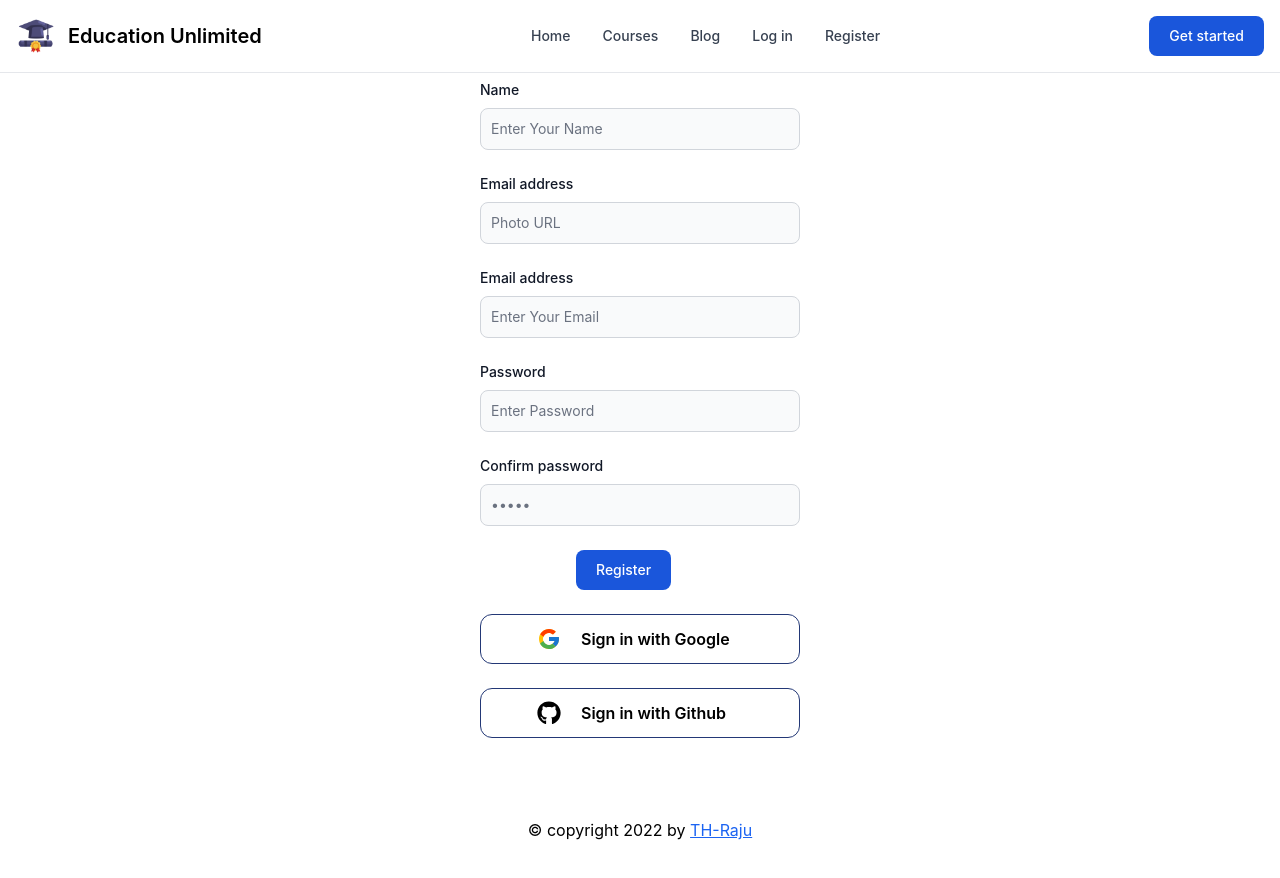
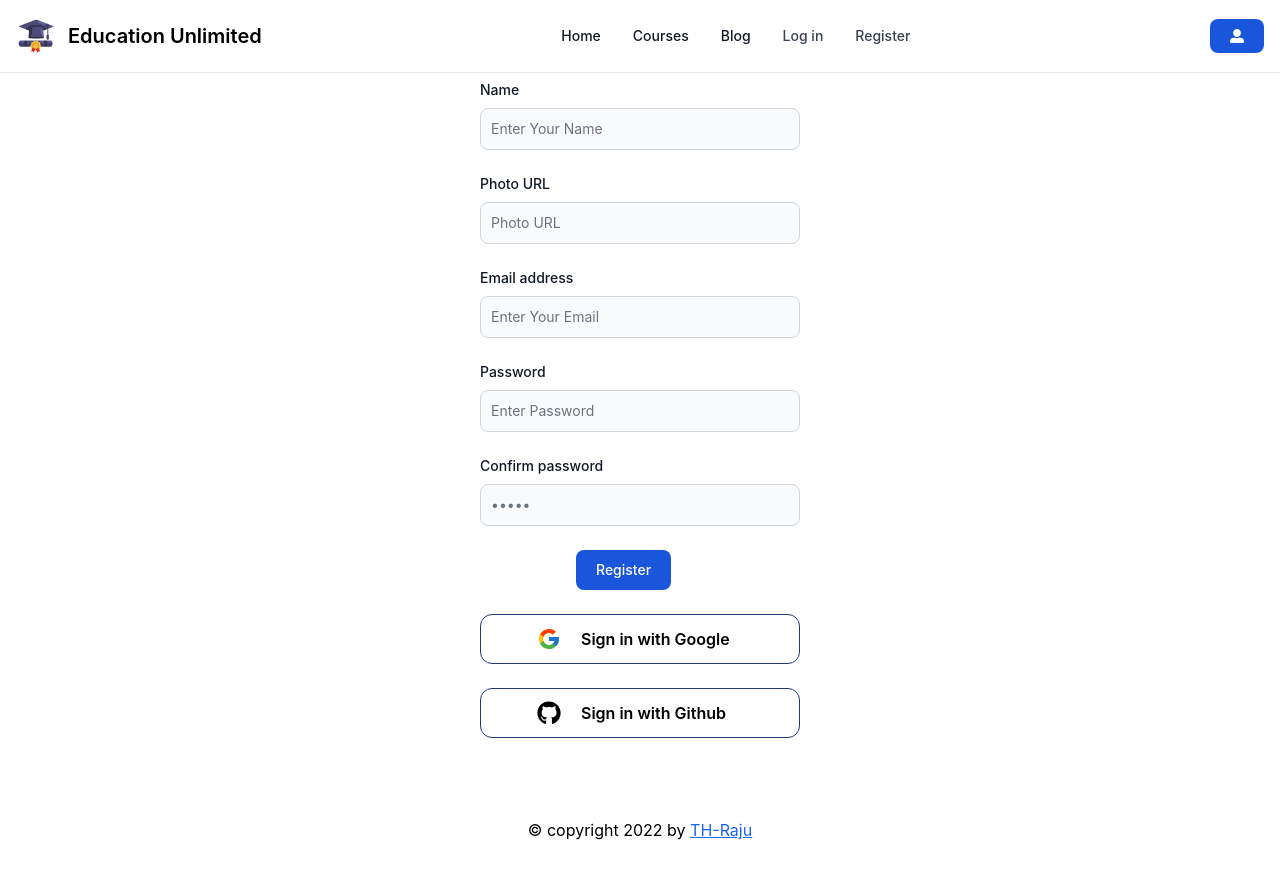
Before and after one commit to TH-Raju/project_education_unlimited_client_side, a React (Create React App) app: page /register in a window 1280 px wide. Shown: the top 878 px of the page. Built offline with nearby package versions, Linux system fonts and the light colour scheme; no server answers.

Commit message:
user name and pic added

```diff
--- a/src/components/Register.jsx
+++ b/src/components/Register.jsx
@@ -12,7 +12,9 @@ const Register = () => {
         const form = event.target;
         const email = form.email.value;
         const password = form.password.value;
-        console.log(email, password);
+        const name = form.name.value;
+        const photo = form.photoUrl.value;
+        // console.log(email, password);
 
         createUser(email, password)
             .then(result => {
@@ -22,10 +24,10 @@ const Register = () => {
             })
             .catch(error => {
                 console.log(error);
-            })
-
+            });
 
     }
+
     return (
         <div>
             <form className='w-80 mx-auto' onSubmit={handleSubmit}>
@@ -34,7 +36,7 @@ const Register = () => {
                     <input type="name" id="name" name='name' className="bg-gray-50 border border-gray-300 text-gray-900 text-sm rounded-lg focus:ring-blue-500 focus:border-blue-500 block w-full p-2.5 dark:bg-gray-700 dark:border-gray-600 dark:placeholder-gray-400 dark:text-white dark:focus:ring-blue-500 dark:focus:border-blue-500" placeholder="Enter Your Name" required />
                 </div>
                 <div className="mb-6">
-                    <label htmlFor="text" className="block mb-2 text-sm font-medium text-gray-900 dark:text-gray-300">Email address</label>
+                    <label htmlFor="text" className="block mb-2 text-sm font-medium text-gray-900 dark:text-gray-300">Photo URL</label>
                     <input type="text" id="text" name='photoUrl' className="bg-gray-50 border border-gray-300 text-gray-900 text-sm rounded-lg focus:ring-blue-500 focus:border-blue-500 block w-full p-2.5 dark:bg-gray-700 dark:border-gray-600 dark:placeholder-gray-400 dark:text-white dark:focus:ring-blue-500 dark:focus:border-blue-500" placeholder="Photo URL" required />
                 </div>
                 <div className="mb-6">
--- a/src/components/Shared/Header.jsx
+++ b/src/components/Shared/Header.jsx
@@ -1,16 +1,26 @@
-import React, { useContext } from 'react';
+import React, { useContext, useState } from 'react';
 import { Link } from 'react-router-dom';
 import { AuthContext } from '../../context/AuthProvider';
 import logo from '../../image/education.png'
+import { FaUserAlt } from 'react-icons/fa';
+
+
+
+
 
 const Header = () => {
     const { user, logOut } = useContext(AuthContext);
 
+    console.log(user)
+    let [open, setOpen] = useState(true)
+    let [errors, setError] = useState('');
+
     const handleLogOut = () => {
         logOut()
             .then(() => { })
-            .catch(error => console.error(error))
+            .catch(error => setError(error))
     }
+
     return (
         <div>
             <nav className="bg-white mb-20 px-2 sm:px-4 py-2.5 dark:bg-gray-900 fixed w-full z-20 top-0 left-0 border-b border-gray-200 dark:border-gray-600">
@@ -20,32 +30,48 @@ const Header = () => {
                         <span className="self-center text-xl font-semibold whitespace-nowrap dark:text-white">Education Unlimited</span>
                     </Link>
                     <div className="flex md:order-2">
-                        <button type="button" className="text-white bg-blue-700 hover:bg-blue-800 focus:ring-4 focus:outline-none focus:ring-blue-300 font-medium rounded-lg text-sm px-5 py-2.5 text-center mr-3 md:mr-0 dark:bg-blue-600 dark:hover:bg-blue-700 dark:focus:ring-blue-800">Get started</button>
-                        <button data-collapse-toggle="navbar-sticky" type="button" className="inline-flex items-center p-2 text-sm text-gray-500 rounded-lg md:hidden hover:bg-gray-100 focus:outline-none focus:ring-2 focus:ring-gray-200 dark:text-gray-400 dark:hover:bg-gray-700 dark:focus:ring-gray-600" aria-controls="navbar-sticky" aria-expanded="false">
-                            <span className="sr-only">Open main menu</span>
+                        <button type="button" className="text-white bg-blue-700 hover:bg-blue-800 focus:ring-4 focus:outline-none focus:ring-blue-300 font-medium rounded-lg text-sm px-5 py-2.5 text-center mr-3 md:mr-0 dark:bg-blue-600 dark:hover:bg-blue-700 dark:focus:ring-blue-800">{user?.photoURL ? <img src={user.photoURL} alt="" /> : <FaUserAlt />}</button>
+                        <button onClick={() => setOpen(!open)} data-collapse-toggle="navbar-sticky" type="button" className="inline-flex items-center p-2 text-sm text-gray-500 rounded-lg md:hidden hover:bg-gray-100 focus:outline-none focus:ring-2 focus:ring-gray-200 dark:text-gray-400 dark:hover:bg-gray-700 dark:focus:ring-gray-600" aria-controls="navbar-sticky" aria-expanded="true">
                             <svg className="w-6 h-6" aria-hidden="true" fill="currentColor" viewBox="0 0 20 20" xmlns="http://www.w3.org/2000/svg"><path fillRule="evenodd" d="M3 5a1 1 0 011-1h12a1 1 0 110 2H4a1 1 0 01-1-1zM3 10a1 1 0 011-1h12a1 1 0 110 2H4a1 1 0 01-1-1zM3 15a1 1 0 011-1h12a1 1 0 110 2H4a1 1 0 01-1-1z" clipRule="evenodd"></path></svg>
                         </button>
                     </div>
-                    <div className="hidden justify-between items-center w-full md:flex md:w-auto md:order-1" id="navbar-sticky">
+                    <div className={`${open ? 'hidden' : 'block'} justify-between items-center w-full md:flex md:w-auto md:order-1`} id="navbar-sticky">
                         <ul className="flex flex-col p-4 mt-4 bg-gray-50 rounded-lg border border-gray-100 md:flex-row md:space-x-8 md:mt-0 md:text-sm md:font-medium md:border-0 md:bg-white dark:bg-gray-800 md:dark:bg-gray-900 dark:border-gray-700">
                             <li>
-                                <Link to="/home" className="block py-2 pr-4 pl-3 text-gray-700 rounded hover:bg-gray-100 md:hover:bg-transparent md:hover:text-blue-700 md:p-0 md:dark:hover:text-white dark:text-gray-400 dark:hover:bg-gray-700 dark:hover:text-white md:dark:hover:bg-transparent dark:border-gray-700">Home</Link>
+                                <Link to="/home" className="block py-2 pr-4 pl-3 text-gray-900 rounded hover:bg-gray-100 md:hover:bg-transparent md:hover:text-blue-700 md:p-0 md:dark:hover:text-white dark:text-gray-400 dark:hover:bg-gray-700 dark:hover:text-white md:dark:hover:bg-transparent dark:border-gray-700">Home</Link>
                             </li>
                             <li>
-                                <Link to="/courses" className="block py-2 pr-4 pl-3 text-gray-700 rounded hover:bg-gray-100 md:hover:bg-transparent md:hover:text-blue-700 md:p-0 md:dark:hover:text-white dark:text-gray-400 dark:hover:bg-gray-700 dark:hover:text-white md:dark:hover:bg-transparent dark:border-gray-700">Courses</Link>
+                                <Link to="/courses" className="block py-2 pr-4 pl-3 text-gray-900 rounded hover:bg-gray-100 md:hover:bg-transparent md:hover:text-blue-700 md:p-0 md:dark:hover:text-white dark:text-gray-400 dark:hover:bg-gray-700 dark:hover:text-white md:dark:hover:bg-transparent dark:border-gray-700">Courses</Link>
                             </li>
                             <li>
-                                <Link to="/blog" className="block py-2 pr-4 pl-3 text-gray-700 rounded hover:bg-gray-100 md:hover:bg-transparent md:hover:text-blue-700 md:p-0 md:dark:hover:text-white dark:text-gray-400 dark:hover:bg-gray-700 dark:hover:text-white md:dark:hover:bg-transparent dark:border-gray-700">Blog</Link>
+                                <Link to="/blog" className="block py-2 pr-4 pl-3 text-gray-900 rounded hover:bg-gray-100 md:hover:bg-transparent md:hover:text-blue-700 md:p-0 md:dark:hover:text-white dark:text-gray-400 dark:hover:bg-gray-700 dark:hover:text-white md:dark:hover:bg-transparent dark:border-gray-700">Blog</Link>
                             </li>
+                            <>{
+                                user?.uid ?
+                                    <>
+                                        <li>
+                                            <Link onClick={handleLogOut} className="block py-2 pr-4 pl-3 text-gray-900 rounded hover:bg-gray-100 md:hover:bg-transparent md:hover:text-blue-700 md:p-0 md:dark:hover:text-white dark:text-gray-400 dark:hover:bg-gray-700 dark:hover:text-white md:dark:hover:bg-transparent dark:border-gray-700">Log Out</Link>
+                                        </li>
+                                        <li>
+                                            <Link className="inline py-2 pr-4 pl-3 text-blue-700 rounded hover:bg-gray-100 md:hover:bg-transparent md:hover:text-blue-700 md:p-0 md:dark:hover:text-white dark:text-gray-400 dark:hover:bg-gray-700 dark:hover:text-white md:dark:hover:bg-transparent dark:border-gray-700">{user?.uid ? user.email : ''}</Link>
+                                        </li>
+                                    </>
+                                    :
+                                    <>
                                         <li>
                                             <Link to="/login" className="block py-2 pr-4 pl-3 text-gray-700 rounded hover:bg-gray-100 md:hover:bg-transparent md:hover:text-blue-700 md:p-0 md:dark:hover:text-white dark:text-gray-400 dark:hover:bg-gray-700 dark:hover:text-white md:dark:hover:bg-transparent dark:border-gray-700">Log in</Link>
                                         </li>
                                         <li>
                                             <Link to="/register" className="block py-2 pr-4 pl-3 text-gray-700 rounded hover:bg-gray-100 md:hover:bg-transparent md:hover:text-blue-700 md:p-0 md:dark:hover:text-white dark:text-gray-400 dark:hover:bg-gray-700 dark:hover:text-white md:dark:hover:bg-transparent dark:border-gray-700">Register</Link>
                                         </li>
+                                    </>
+                            }
+
+                            </>
                         </ul>
                     </div>
                 </div>
+                <p>{errors}</p>
             </nav>
         </div>
 
--- a/src/context/AuthProvider.jsx
+++ b/src/context/AuthProvider.jsx
@@ -7,11 +7,16 @@ const auth = getAuth(app);
 
 const AuthProvider = ({ children }) => {
     const [user, setUser] = useState(null);
+    const [name, setName] = useState('');
+    const [pic, setPic] = useState('');
     const [loading, setLoading] = useState(true);
 
     const createUser = (email, password) => {
         setLoading(true);
         return createUserWithEmailAndPassword(auth, email, password);
+    }
+    const findInfo = (name, pic) => {
+        return (setName(name), setPic(pic));
     }
     const signIn = (email, password) => {
         setLoading(true);
@@ -35,7 +40,7 @@ const AuthProvider = ({ children }) => {
     }, [])
 
 
-    const authInfo = { user, createUser, signIn, logOut, loading };
+    const authInfo = { user, createUser, signIn, logOut, loading, findInfo };
     return (
         <AuthContext.Provider value={authInfo}>
             {children}
```
Lines whose indentation alone changed are shown as unchanged.
